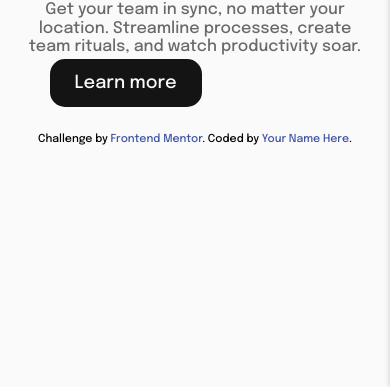
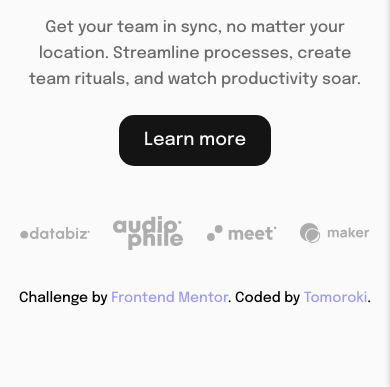
Before and after one commit to Tomoroki/intro-section-with-dropdown-navigation, a website built with Vite: page src/index.html in a window 390 px wide. Shown: the part 457-844 px from the top of the page. Built offline with nearby package versions, Linux system fonts and the light colour scheme.

Commit message:
mobile completed

```diff
--- a/src/index.html
+++ b/src/index.html
@@ -7,7 +7,6 @@
     <meta name="viewport" content="width=device-width, initial-scale=1.0">
     <title>Frontend Mentor | Intro section with dropdown navigation</title>
     <link href='https://unpkg.com/boxicons@2.1.2/css/boxicons.min.css' rel='stylesheet'>
-    <link rel="stylesheet" href="https://cdn.jsdelivr.net/npm/bootstrap-icons@1.5.0/font/bootstrap-icons.css">
     <link rel="stylesheet" href="./scss/app.scss">
     <link rel="icon" type="image/png" sizes="32x32" href="./assets/favicon-32x32.png">
     <script type="module" src="./js/index.js"></script>
@@ -24,7 +23,7 @@
             <div class="nav__menu">
                 <ul class="menu__list">
 
-                    <i class="bi bi-x-circle menu__close"></i>
+                    <p class="menu__close">X</p>
 
                     <li class="menu__item">
                         <details>
@@ -75,13 +74,19 @@
                 Get your team in sync, no matter your location. Streamline processes,
                 create team rituals, and watch productivity soar.
             </p>
-            <a href="#">Learn more</a>
+            <button class="main__info--btn" type="button">Learn more</button>
+            <footer class="main__info--footer">
+                <img src="./assets/client-databiz.svg" alt="client-databiz">
+                <img src="./assets/client-audiophile.svg" alt="client-audiophile">
+                <img src="./assets/client-meet.svg" alt="client-meet">
+                <img src="./assets/client-maker.svg" alt="client-maker">
+            </footer>
         </section>
     </main>
 
     <footer class="attribution">
         Challenge by <a href="https://www.frontendmentor.io?ref=challenge" target="_blank">Frontend Mentor</a>.
-        Coded by <a href="#">Your Name Here</a>.
+        Coded by <a href="#">Tomoroki</a>.
     </footer>
 </body>
 
--- a/src/scss/base/_globales.scss
+++ b/src/scss/base/_globales.scss
@@ -5,6 +5,17 @@ html {
 
 *, *::before, *::after {
     box-sizing: inherit;
+}
+
+button,
+input[type="submit"] {
+    background: none;
+    color: inherit;
+    border: none;
+    padding: 0;
+    font: inherit;
+    cursor: pointer;
+    outline: inherit;
 }
 
 body {
--- a/src/scss/layout/_main.scss
+++ b/src/scss/layout/_main.scss
@@ -9,6 +9,7 @@
     left: 0;
     bottom: initial;
     z-index: 100;
+    background-color: $almostWhite;
 }
 
 .scroll-header {
@@ -119,7 +120,7 @@
 }
 //Main
 .main {
-    margin-top: 7rem;
+    margin-top: 8rem;
     .main__hero {
         img {
             display: block;
@@ -129,30 +130,47 @@
     .main__info {
         width: 90%;
         margin: 4rem auto;
+        display: flex;
+        flex-direction: column;
+        align-items: center;
         h1 {
             font-size: 3.4rem;
-            text-align: center;
         }
         p {
             font-size: 1.6rem;
+            color: $mediumGray;
             text-align: center;
-            color: $mediumGray;
+            margin: 2rem 0 2.3rem;
+            line-height: 1.6;
         }
-        a {
+        .main__info--btn {
             background-color: $almostBlack;
             color: $almostWhite;
             padding: 1.5rem 2.5rem;
             border-radius: 1.5rem;
-            margin: 3rem;
+        }
+        .main__info--footer {
+            width: 100%;
+            display: flex;
+            align-items: center;
+            justify-content: space-between;
+            margin-top: 5rem;
+            img {
+                width: 7rem;
+            }
         }
     }
 }
 
 // Footer
 .attribution {
-    font-size: 11px;
+    margin-top: 2rem;
+    font-size: 1.4rem;
     text-align: center;
     a {
-        color: hsl(228, 45%, 44%);
+        color: hsl(242, 100%, 80%);
+        &:hover {
+            color: hsl(242, 100%, 60%);
+        }
     }
 }
```
Also changed, not shown: style-guide.md (+8 -8 lines).
